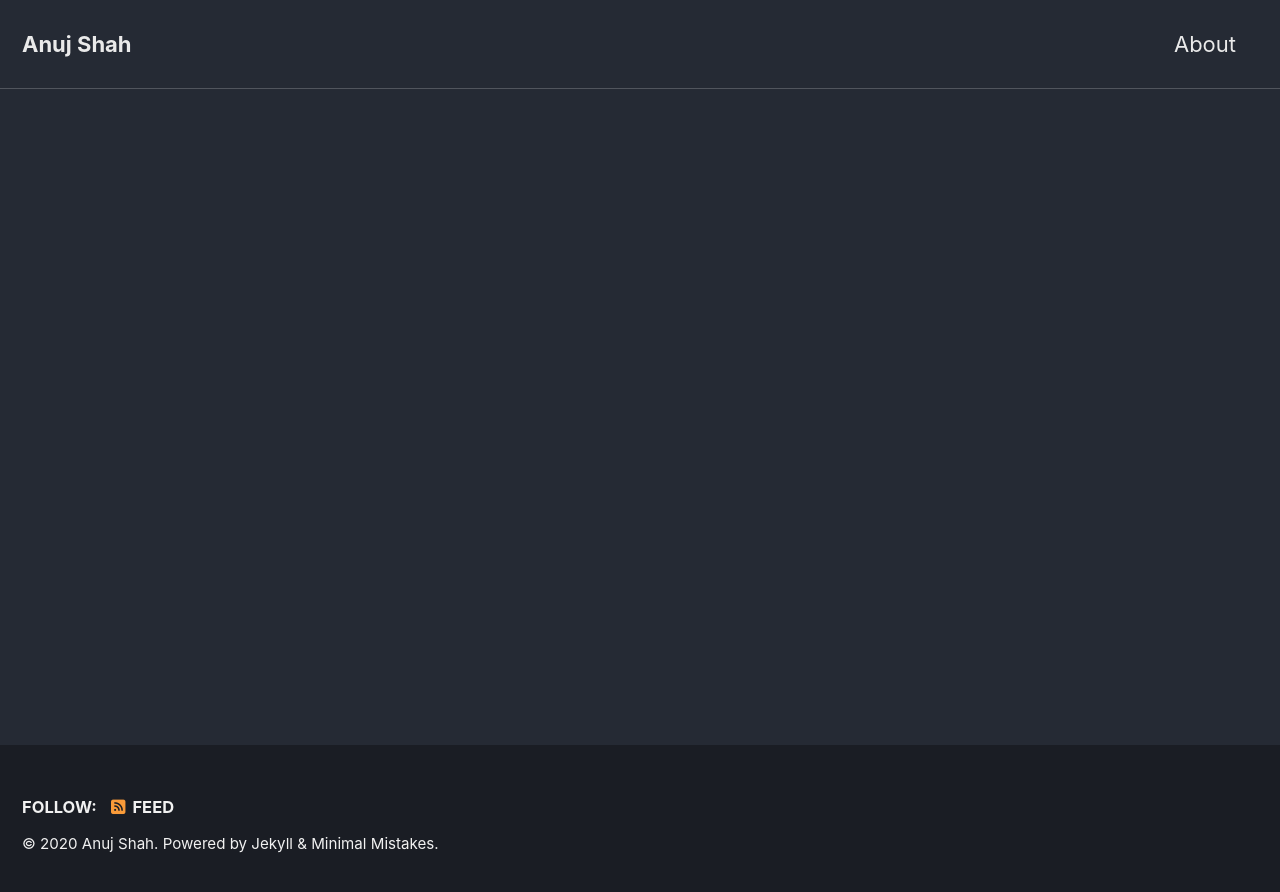
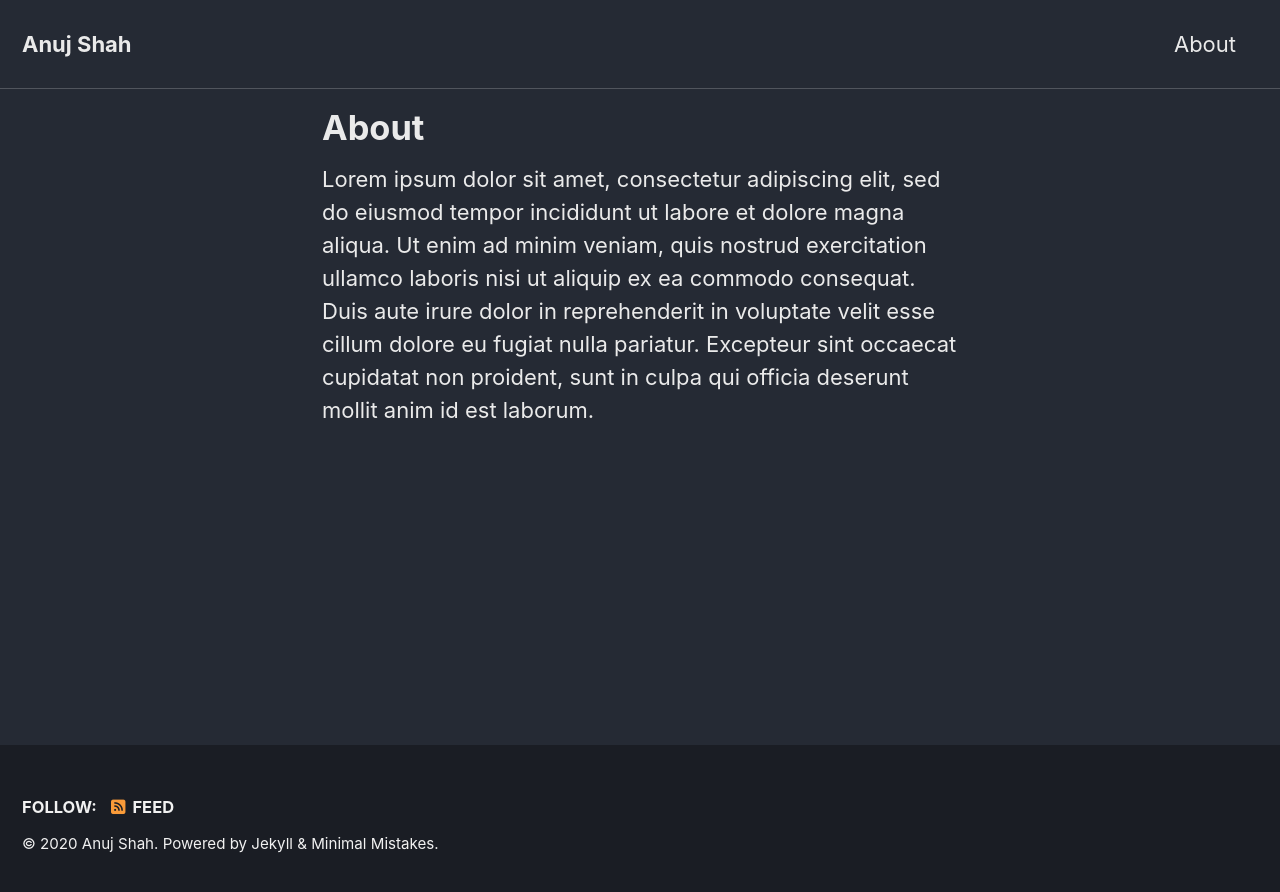
Before and after one commit to anuj1729/anuj1729.github.io, a Jekyll site: the page built from _pages/about.md, in a window 1280 px wide. Shown: the top 892 px of the page. Built offline with Jekyll 4.4.1, drawn with Linux system fonts in a browser that asks for light colours; cached includes are drawn as plain includes; nearby versions of some CDN libraries; our own code applies the rules of GitHub Pages for plain Markdown files.

Commit message:
Add _posts and _pages directory

```diff
--- a/_data/navigation.yml
+++ b/_data/navigation.yml
@@ -1,7 +1,7 @@
 # main links
 main:
   - title: "About"
-    url: /about
+    url: /about/
   # - title: "About"
   #   url: https://mmistakes.github.io/minimal-mistakes/about/
   # - title: "Sample Posts"
--- /dev/null
+++ b/_pages/about.md
@@ -0,0 +1,7 @@
+---
+layout: single
+title: "About"
+permalink: /about/
+---
+
+Lorem ipsum dolor sit amet, consectetur adipiscing elit, sed do eiusmod tempor incididunt ut labore et dolore magna aliqua. Ut enim ad minim veniam, quis nostrud exercitation ullamco laboris nisi ut aliquip ex ea commodo consequat. Duis aute irure dolor in reprehenderit in voluptate velit esse cillum dolore eu fugiat nulla pariatur. Excepteur sint occaecat cupidatat non proident, sunt in culpa qui officia deserunt mollit anim id est laborum.
```
Also changed, not shown: about.md (deleted).
